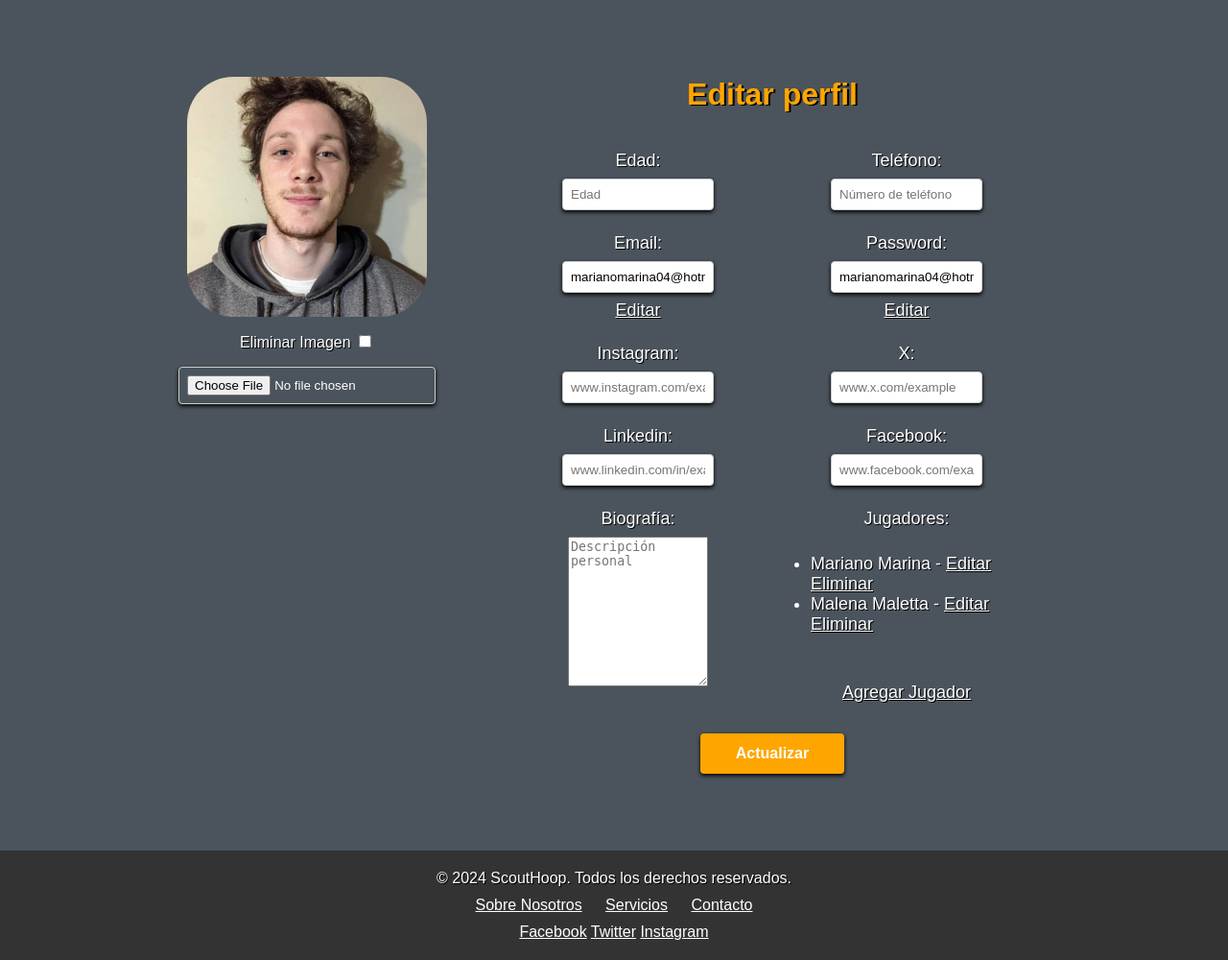
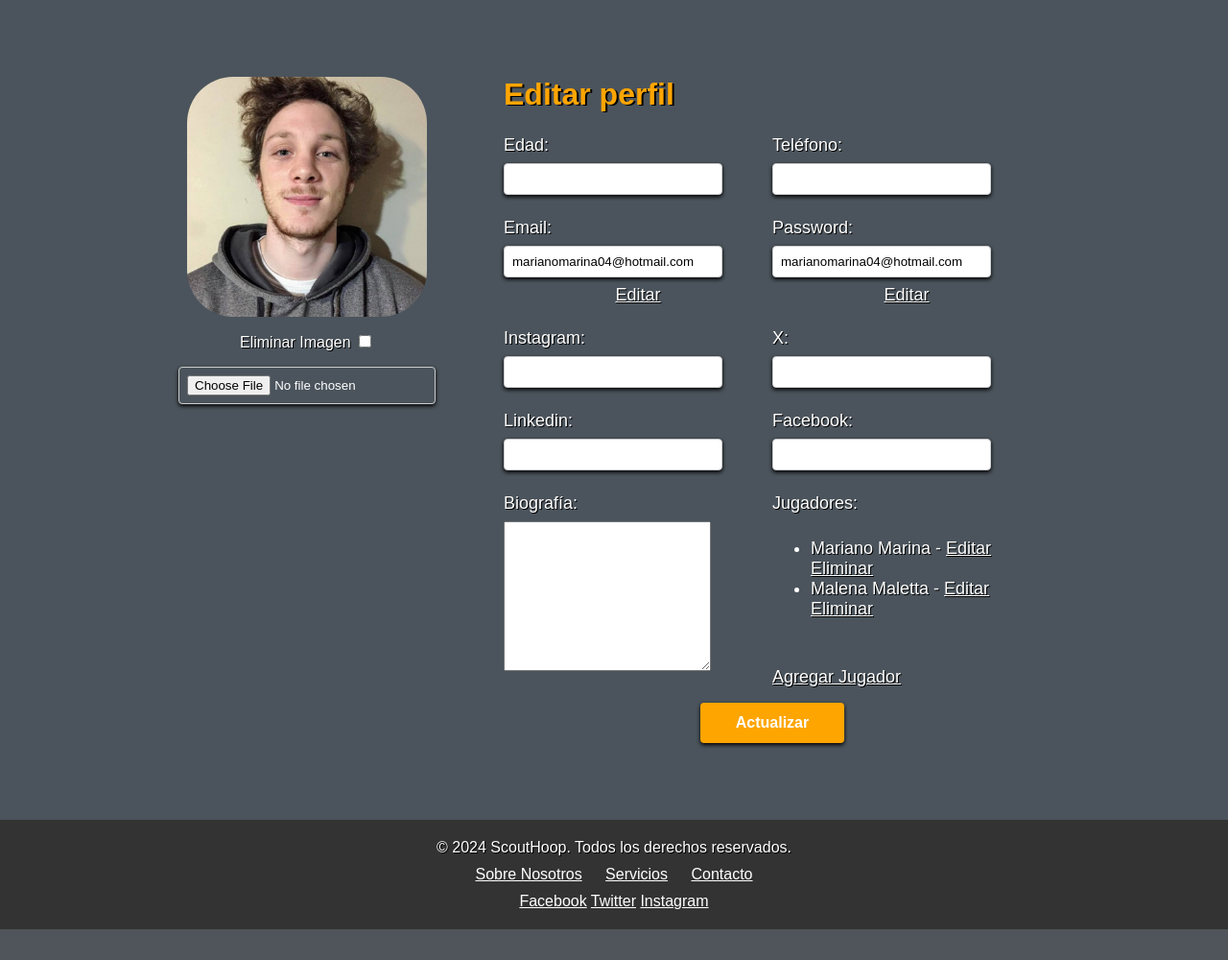
Before and after one commit to marianmarina4/ScoutHoop, a Django app: page /accounts/profile/ in a window 1280 px wide. Shown: the part 112-1112 px from the top of the page at 96% size. After the commit the page ends 1080 px from the top, so only its background shows below. Run offline with Django 5.2, Linux system fonts and the light colour scheme; a user stored in the database is signed in; data comes from the database, SQL or seed files in the repository.

Commit message:
Modify update profile

```diff
--- a/core/static/core/css/styles.css
+++ b/core/static/core/css/styles.css
@@ -255,7 +255,6 @@ nav .button {
     justify-content: center;
     padding: 5rem;
     column-count: 3;
-    column-gap: 5rem;
 }
 
 .container-update-avatar {
@@ -283,8 +282,8 @@ nav .button {
 
 .profile-update-title {
     margin: 0;
-    justify-content: inherit;
-    flex-wrap: nowrap;
+    width: 100%;
+   justify-content: start;
 }
 
 .profile-update-form {
@@ -292,19 +291,20 @@ nav .button {
     flex-wrap: wrap;
     justify-content: center;
     width: 50%;
-    gap: 1rem;
+    padding-left: 5rem;
 }
 
 .profile-update-inputs{
     display: flex;
     flex-wrap: wrap;
+    width: 100%;
 }
 
 .profile-update-label{
     display: flex;
     flex-direction: column;
     text-shadow: 1px 1px black;
-    align-items: center;
+    align-items: self-start;
     font-size: large;
     margin-top: 1.5rem;
     width: 50%;
@@ -315,12 +315,13 @@ nav .button {
     width: fit-content;
 }
 
+
 .profile-update-rows{
     display: flex;
 }
 
 .form-control-update{
-    width: 50%;
+    width: 75%;
 }
 
 
--- a/registration/forms.py
+++ b/registration/forms.py
@@ -38,11 +38,11 @@ class ProfileForm(forms.ModelForm):
         fields = ['avatar', 'age','phone_number','bio', 'ig_link', 'x_link', 'ln_link', 'fbk_link']
         widgets = {
             'avatar': forms.ClearableFileInput(attrs={'class': 'form-control-file'}),
-            'age': forms.NumberInput(attrs={'class': 'form-control-update', 'placeholder': 'Edad'}),
-            'phone_number': forms.TextInput(attrs={'class': 'form-control-update', 'type':'number','placeholder': 'Número de teléfono'}),
-            'bio': forms.Textarea(attrs={'class': 'form-control-update', 'placeholder': 'Descripción personal'}),
-            'ig_link' : forms.TextInput(attrs={'class': 'form-control-update', 'placeholder': 'www.instagram.com/example/'}),
-            'x_link' : forms.TextInput(attrs={'class': 'form-control-update', 'placeholder': 'www.x.com/example'}),
-            'ln_link' : forms.TextInput(attrs={'class': 'form-control-update', 'placeholder': 'www.linkedin.com/in/example/'}),
-            'fbk_link' : forms.TextInput(attrs={'class': 'form-control-update', 'placeholder': 'www.facebook.com/example/'}),
+            'age': forms.NumberInput(attrs={'class': 'form-control-update'}),
+            'phone_number': forms.TextInput(attrs={'class': 'form-control-update', 'type':'number'}),
+            'bio': forms.Textarea(attrs={'class': 'form-control-update'}),
+            'ig_link' : forms.TextInput(attrs={'class': 'form-control-update'}),
+            'x_link' : forms.TextInput(attrs={'class': 'form-control-update'}),
+            'ln_link' : forms.TextInput(attrs={'class': 'form-control-update'}),
+            'fbk_link' : forms.TextInput(attrs={'class': 'form-control-update'}),
         }
```
